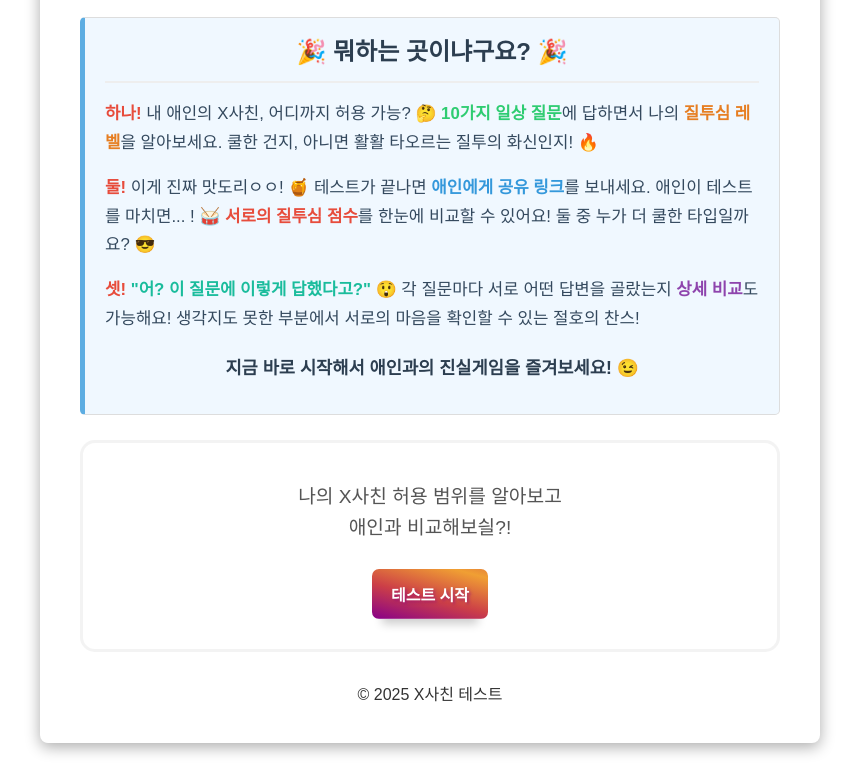
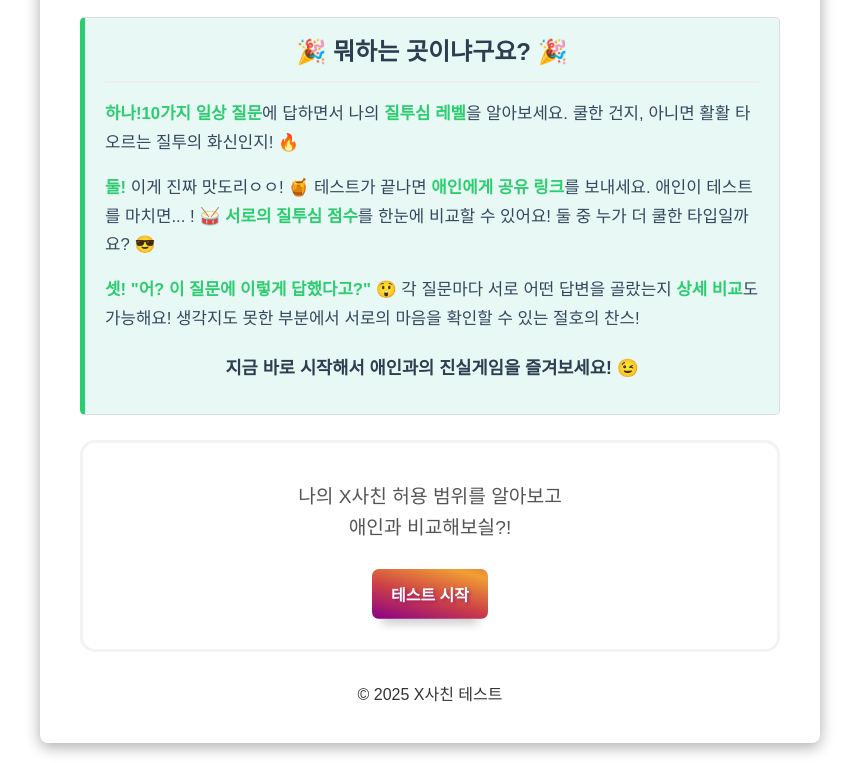
Before and after one commit to vkqnclawnn/XSACHIN, a website: page index.html in a window 1280 px wide. Shown: the part 172-935 px from the top of the page, without its empty margins (210-1069 px from the left). Drawn offline with Linux system fonts and the light colour scheme.

Commit message:
Update code

```diff
--- a/index.html
+++ b/index.html
@@ -39,16 +39,16 @@
             <p>어디까지 이해 가능?!</p>
         </header>
 
-        <section id="site-description" style="background-color: #f0f8ff; border-left: 5px solid #5dade2; padding: 15px 20px; margin-bottom: 25px; text-align: left; border-radius: 5px;">
+        <section id="site-description" style="background-color: #e8f8f5; border-left: 5px solid #2ecc71; padding: 15px 20px; margin-bottom: 25px; text-align: left; border-radius: 5px;">
             <h2 style="color: #2c3e50; font-size: 1.5em; margin-top: 0; margin-bottom: 10px; text-align: center;">🎉 뭐하는 곳이냐구요? 🎉</h2>
             <p style="color: #34495e; font-size: 1.05em; line-height: 1.7;">
-                <strong style="color: #e74c3c;">하나!</strong> 내 애인의 X사친, 어디까지 허용 가능? 🤔 <strong style="color: #2ecc71;">10가지 일상 질문</strong>에 답하면서 나의 <strong style="color: #e67e22;">질투심 레벨</strong>을 알아보세요. 쿨한 건지, 아니면 활활 타오르는 질투의 화신인지! 🔥
+                <strong style="color: #2ecc71;">하나!</strong><strong style="color: #2ecc71;">10가지 일상 질문</strong>에 답하면서 나의 <strong style="color: #2ecc71;">질투심 레벨</strong>을 알아보세요. 쿨한 건지, 아니면 활활 타오르는 질투의 화신인지! 🔥
             </p>
             <p style="color: #34495e; font-size: 1.05em; line-height: 1.7;">
-                <strong style="color: #e74c3c;">둘!</strong> 이게 진짜 맛도리ㅇㅇ! 🍯 테스트가 끝나면 <strong style="color: #3498db;">애인에게 공유 링크</strong>를 보내세요. 애인이 테스트를 마치면... ! 🥁 <strong style="color: #e74c3c;">서로의 질투심 점수</strong>를 한눈에 비교할 수 있어요! 둘 중 누가 더 쿨한 타입일까요? 😎
+                <strong style="color: #2ecc71;">둘!</strong> 이게 진짜 맛도리ㅇㅇ! 🍯 테스트가 끝나면 <strong style="color: #2ecc71;">애인에게 공유 링크</strong>를 보내세요. 애인이 테스트를 마치면... ! 🥁 <strong style="color: #2ecc71;">서로의 질투심 점수</strong>를 한눈에 비교할 수 있어요! 둘 중 누가 더 쿨한 타입일까요? 😎
             </p>
             <p style="color: #34495e; font-size: 1.05em; line-height: 1.7;">
-                <strong style="color: #e74c3c;">셋!</strong> <strong style="color: #1abc9c;">"어? 이 질문에 이렇게 답했다고?"</strong> 😲 각 질문마다 서로 어떤 답변을 골랐는지 <strong style="color: #8e44ad;">상세 비교</strong>도 가능해요! 생각지도 못한 부분에서 서로의 마음을 확인할 수 있는 절호의 찬스!
+                <strong style="color: #2ecc71;">셋!</strong> <strong style="color: #2ecc71;">"어? 이 질문에 이렇게 답했다고?"</strong> 😲 각 질문마다 서로 어떤 답변을 골랐는지 <strong style="color: #2ecc71;">상세 비교</strong>도 가능해요! 생각지도 못한 부분에서 서로의 마음을 확인할 수 있는 절호의 찬스!
             </p>
             <p style="color: #2c3e50; font-size: 1.1em; text-align: center; margin-top: 20px; font-weight: bold;">
                 지금 바로 시작해서 애인과의 진실게임을 즐겨보세요! 😉
```
